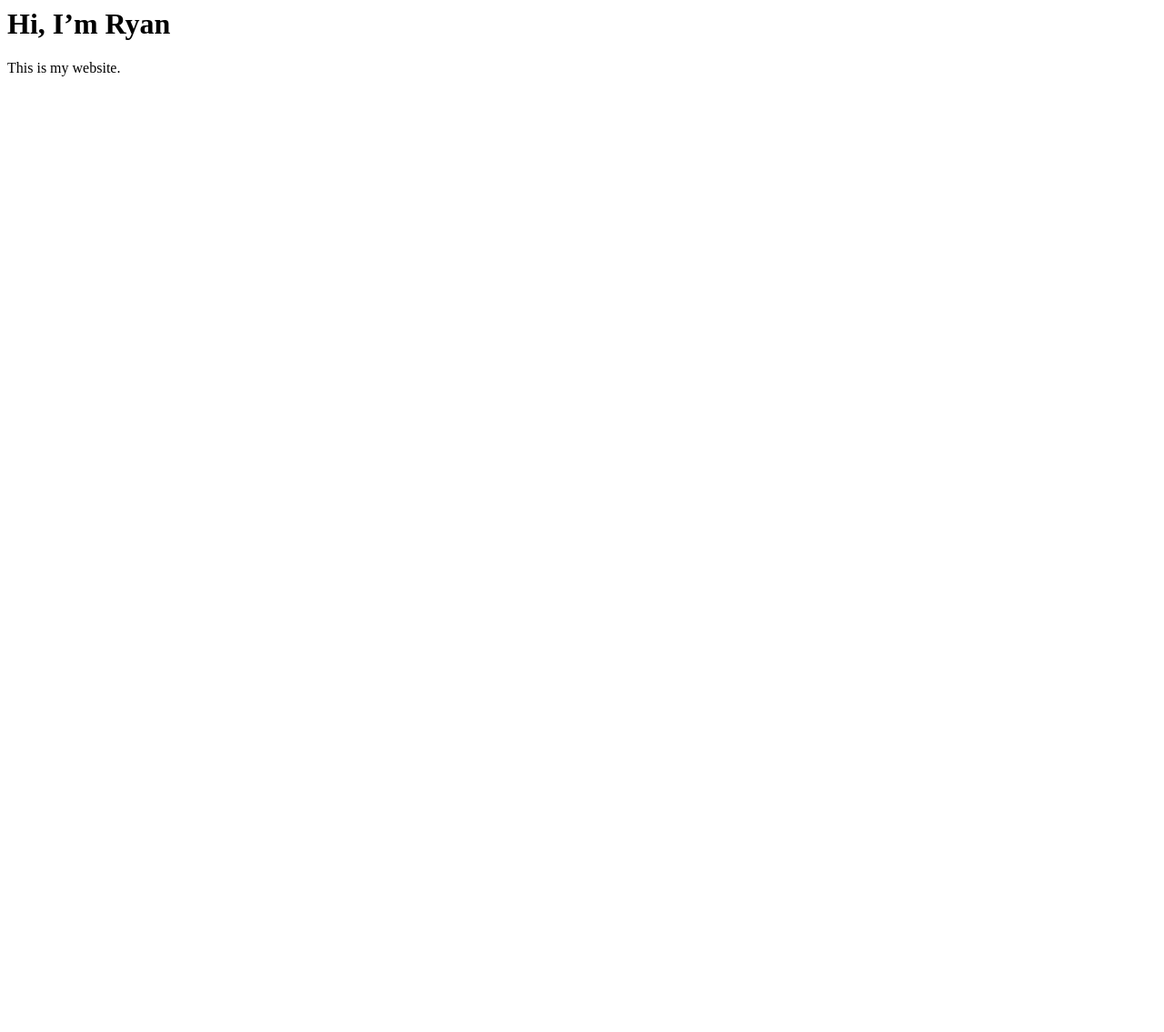
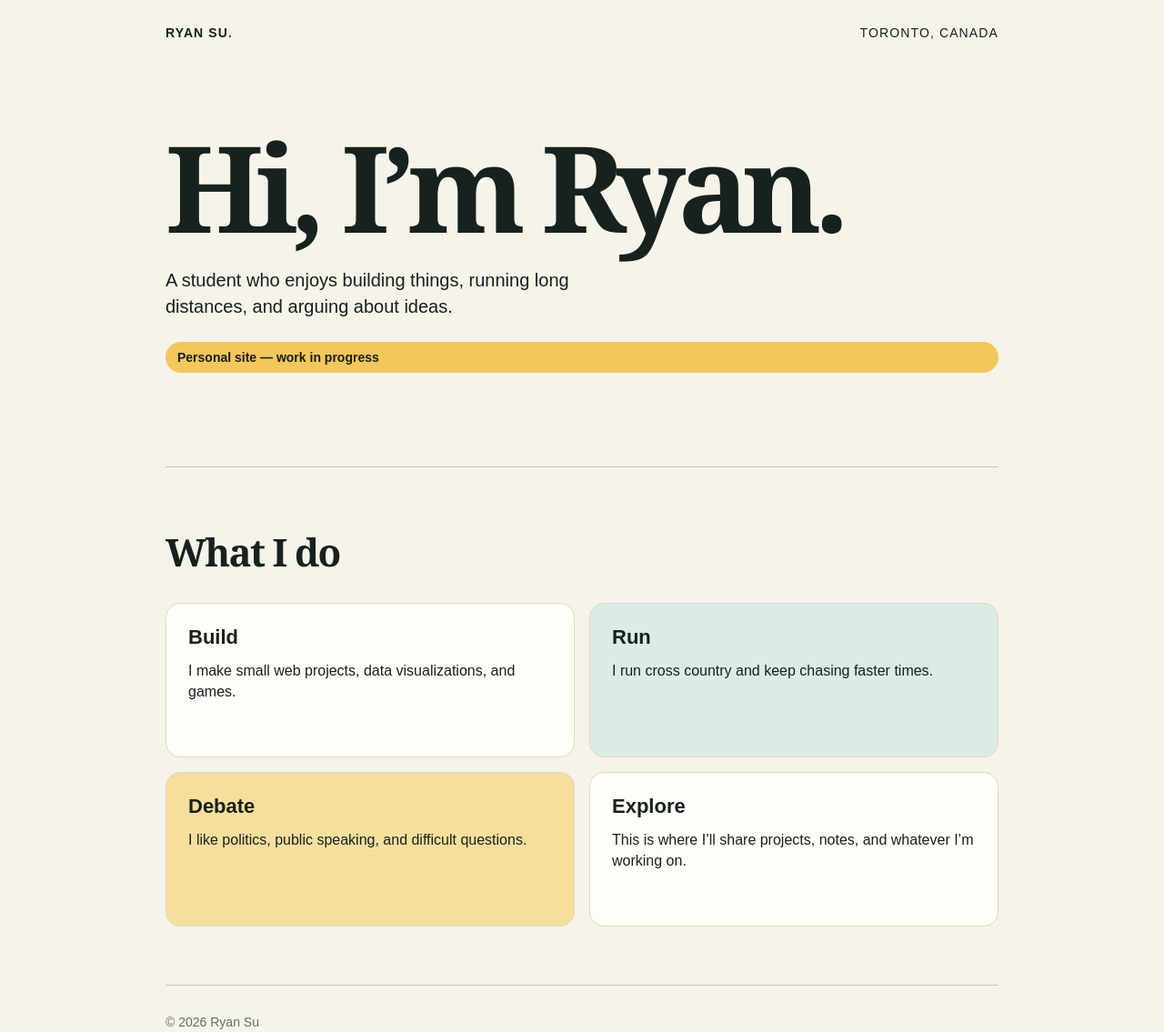
Before and after one commit to SilkCheese/ryansu-site, a plain HTML site: page index.html in a window 1280 px wide. Shown: the whole page at 91% size. Before the commit the page ends 800 px from the top, so only its background shows below. Drawn offline with Linux system fonts and the light colour scheme.

Commit message:
Rewrite index.html structure and styles

```diff
--- a/index.html
+++ b/index.html
@@ -1,2 +1,50 @@
-<h1>Hi, I’m Ryan</h1>
-<p>This is my website.</p>
+<!doctype html>
+<html lang="en">
+<head>
+  <meta charset="utf-8">
+  <meta name="viewport" content="width=device-width, initial-scale=1">
+  <title>Ryan Su</title>
+  <style>
+    :root { --ink: #17211e; --paper: #f6f3ea; --green: #29674f; --gold: #f3c75b; }
+    * { box-sizing: border-box; }
+    body { margin: 0; font-family: Arial, Helvetica, sans-serif; color: var(--ink); background: var(--paper); }
+    main { max-width: 960px; margin: auto; padding: 28px 22px 60px; }
+    nav { display: flex; justify-content: space-between; align-items: center; font-size: 14px; letter-spacing: .08em; text-transform: uppercase; }
+    .dot { color: var(--green); }
+    .hero { min-height: 470px; display: grid; align-content: center; border-bottom: 1px solid #c9c4b8; }
+    h1 { max-width: 760px; margin: 0; font-family: Georgia, serif; font-size: clamp(64px, 12vw, 132px); line-height: .88; letter-spacing: -.065em; }
+    .intro { max-width: 520px; margin: 30px 0 0; font-size: 20px; line-height: 1.45; }
+    .tag { display: inline-block; margin-top: 24px; padding: 9px 13px; border-radius: 999px; background: var(--gold); font-size: 14px; font-weight: bold; }
+    section { padding: 64px 0; border-bottom: 1px solid #c9c4b8; }
+    h2 { margin: 0 0 28px; font-family: Georgia, serif; font-size: 42px; letter-spacing: -.04em; }
+    .grid { display: grid; grid-template-columns: repeat(2, 1fr); gap: 16px; }
+    .card { min-height: 170px; padding: 24px; border-radius: 16px; background: #fffdf7; border: 1px solid #ddd7c9; }
+    .card:nth-child(2) { background: #dcebe4; }
+    .card:nth-child(3) { background: #f6df9d; }
+    .card h3 { margin: 0 0 12px; font-size: 22px; }
+    .card p { margin: 0; line-height: 1.45; }
+    footer { padding-top: 32px; color: #64706b; font-size: 14px; }
+    @media (max-width: 600px) { .grid { grid-template-columns: 1fr; } .hero { min-height: 410px; } }
+  </style>
+</head>
+<body>
+  <main>
+    <nav><strong>Ryan Su<span class="dot">.</span></strong><span>Toronto, Canada</span></nav>
+    <header class="hero">
+      <h1>Hi, I’m Ryan.</h1>
+      <p class="intro">A student who enjoys building things, running long distances, and arguing about ideas.</p>
+      <span class="tag">Personal site — work in progress</span>
+    </header>
+    <section>
+      <h2>What I do</h2>
+      <div class="grid">
+        <article class="card"><h3>Build</h3><p>I make small web projects, data visualizations, and games.</p></article>
+        <article class="card"><h3>Run</h3><p>I run cross country and keep chasing faster times.</p></article>
+        <article class="card"><h3>Debate</h3><p>I like politics, public speaking, and difficult questions.</p></article>
+        <article class="card"><h3>Explore</h3><p>This is where I’ll share projects, notes, and whatever I’m working on.</p></article>
+      </div>
+    </section>
+    <footer>© 2026 Ryan Su</footer>
+  </main>
+</body>
+</html>
```
